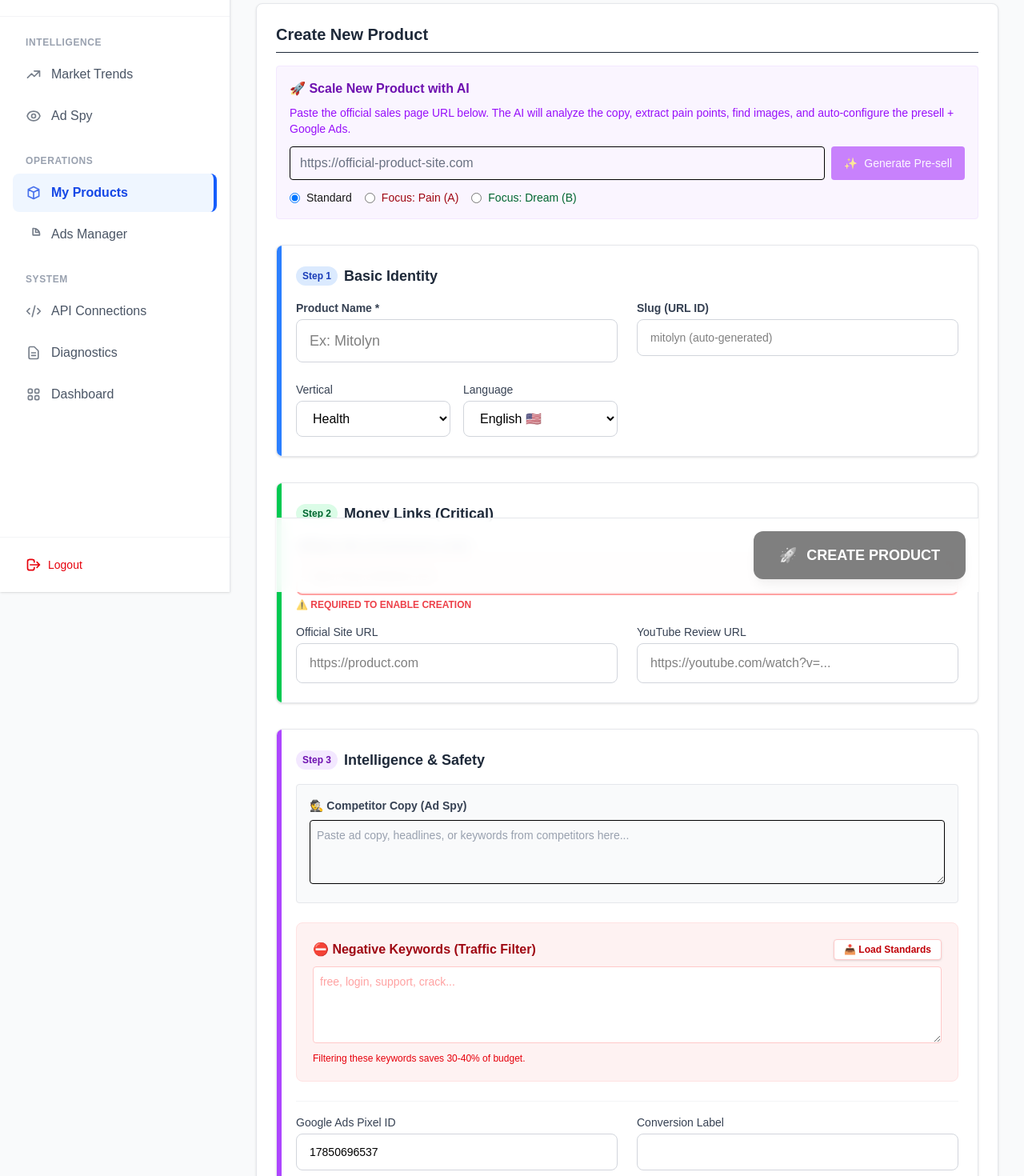
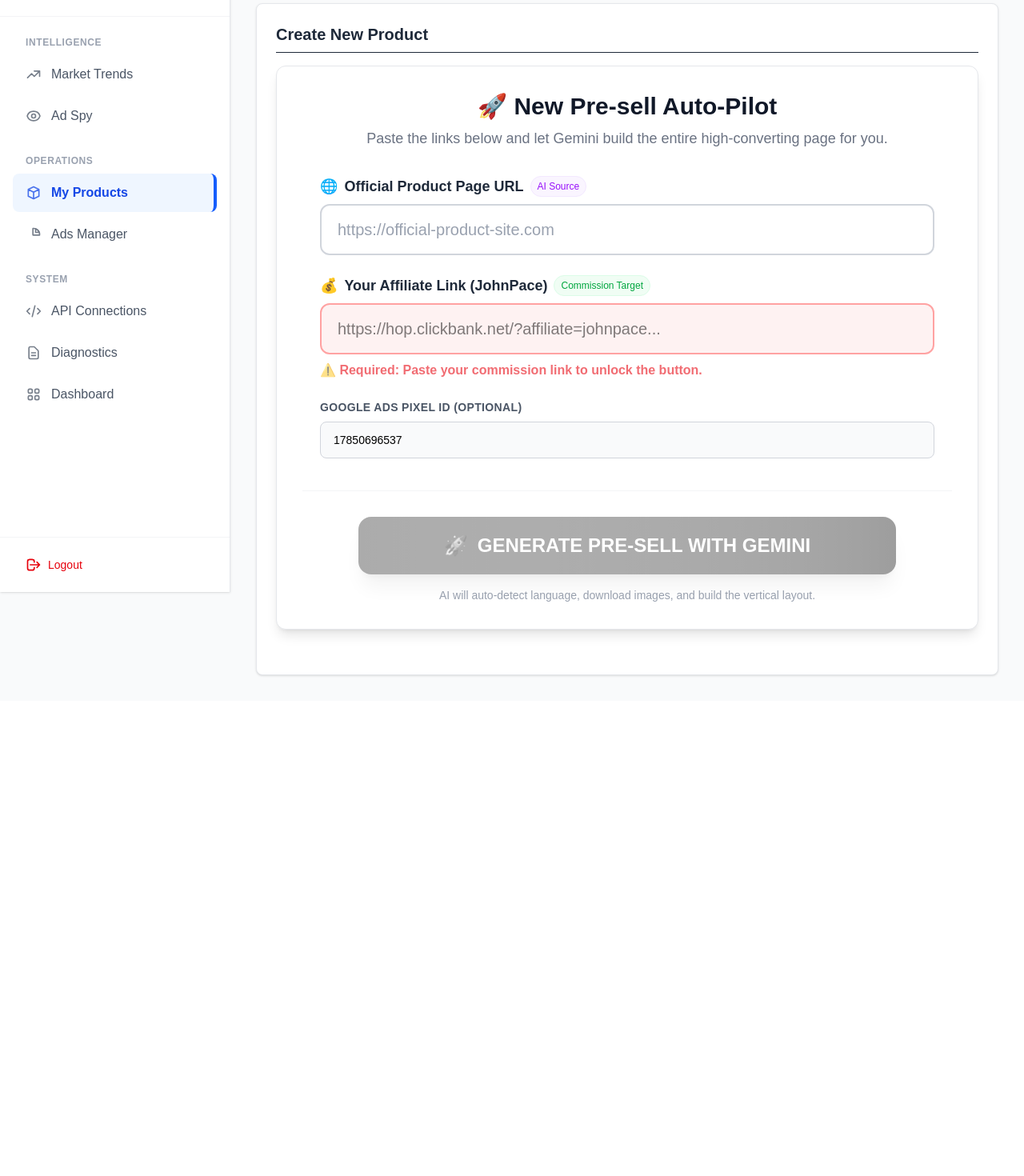
Before and after one commit to johndallapace-rgb/pressell-googleads, a Next.js app: page /admin/products/new in a window 1280 px wide. Shown: the part 60-1530 px from the top of the page at 80% size. After the commit the page ends 936 px from the top, so only its background shows below. Built offline with nearby package versions, Linux system fonts and the light colour scheme.

Commit message:
UI: Clean Minimalist Auto-Pilot Interface for Rapid Testing

```diff
--- a/src/components/admin/CreateProductForm.tsx
+++ b/src/components/admin/CreateProductForm.tsx
@@ -360,266 +360,106 @@ export default function CreateProductForm() {
         </div>
       )}
 
-      {/* Quick Scale / Import */}
-      <div className="mb-8 bg-purple-50 p-4 rounded border border-purple-100">
-          <h3 className="font-bold text-purple-800 mb-2 flex items-center gap-2">
-            🚀 Scale New Product with AI
-          </h3>
-          <p className="text-sm text-purple-600 mb-3">
-             Paste the official sales page URL below. The AI will analyze the copy, extract pain points, find images, and auto-configure the presell + Google Ads.
-          </p>
-          <div className="flex gap-2 mb-3">
+      <form onSubmit={handleSubmit} className="space-y-8">
+
+        {/* Simplified Auto-Pilot Interface */}
+        <div className="bg-white p-8 rounded-xl border border-gray-200 shadow-lg text-center">
+
+            <div className="mb-8">
+                <h3 className="text-3xl font-black text-gray-900 mb-2">🚀 New Pre-sell Auto-Pilot</h3>
+                <p className="text-gray-500 text-lg">Paste the links below and let Gemini build the entire high-converting page for you.</p>
+            </div>
+
+            <div className="max-w-3xl mx-auto space-y-6 text-left">
+
+                {/* 1. Official URL (Source of Truth) */}
+                <div>
+                    <label className="block text-lg font-bold text-gray-800 mb-2 flex items-center gap-2">
+                        <span>🌐</span> Official Product Page URL
+                        <span className="text-xs font-normal text-purple-600 bg-purple-50 px-2 py-1 rounded-full border border-purple-100">AI Source</span>
+                    </label>
                     <input
                         type="url"
-                value={importUrl}
-                onChange={handleImportUrlChange}
+                        value={formData.official_url}
+                        onChange={(e) => {
+                            const val = e.target.value;
+                            setFormData(prev => ({ ...prev, official_url: val }));
+                            setImportUrl(val); // Sync for AI
+                        }}
                         placeholder="https://official-product-site.com"
-                className="flex-1 border rounded px-3 py-2 text-base text-black placeholder:text-gray-500 selection:bg-purple-200 selection:text-black"
+                        className="w-full border-2 border-gray-300 rounded-xl px-5 py-4 text-xl text-black placeholder:text-gray-400 focus:border-blue-500 focus:ring-4 focus:ring-blue-50 outline-none transition-all"
                     />
+                </div>
+
+                {/* 2. Affiliate URL (Money Link) */}
+                <div>
+                    <label className="block text-lg font-bold text-gray-800 mb-2 flex items-center gap-2">
+                        <span>💰</span> Your Affiliate Link (JohnPace)
+                        <span className="text-xs font-normal text-green-600 bg-green-50 px-2 py-1 rounded-full border border-green-100">Commission Target</span>
+                    </label>
+                    <input
+                        type="url"
+                        value={formData.affiliate_url}
+                        onChange={(e) => setFormData(prev => ({ ...prev, affiliate_url: e.target.value }))}
+                        placeholder="https://hop.clickbank.net/?affiliate=johnpace..."
+                        className={`w-full border-2 rounded-xl px-5 py-4 text-xl font-mono text-black outline-none transition-all ${!formData.affiliate_url ? 'border-red-300 bg-red-50 focus:border-red-500' : 'border-green-300 bg-green-50 focus:border-green-500'}`}
+                    />
+                    {!formData.affiliate_url && (
+                        <p className="text-red-600 font-bold mt-2 animate-pulse flex items-center gap-2">
+                            ⚠️ Required: Paste your commission link to unlock the button.
+                        </p>
+                    )}
+                </div>
+
+                {/* 3. Pixel ID (Tracking) */}
+                <div>
+                    <label className="block text-sm font-bold text-gray-600 mb-2 uppercase tracking-wide">
+                        Google Ads Pixel ID (Optional)
+                    </label>
+                    <input
+                        type="text"
+                        value={formData.google_ads_id}
+                        onChange={(e) => setFormData(prev => ({ ...prev, google_ads_id: e.target.value }))}
+                        placeholder="AW-XXXXXXXX"
+                        className="w-full border border-gray-300 rounded-lg px-4 py-3 text-black font-mono text-sm bg-gray-50 focus:bg-white transition-colors"
+                    />
+                </div>
+
+            </div>
+
+            {/* Action Area */}
+            <div className="mt-10 pt-8 border-t border-gray-100">
                 <button
-                id="auto-import-btn"
-                onClick={handleImport}
-                disabled={importing || !importUrl}
-                className="bg-purple-600 text-white px-4 py-2 rounded font-medium text-sm hover:bg-purple-700 disabled:opacity-50 flex items-center gap-2"
+                    type="submit"
+                    disabled={loading || !formData.affiliate_url || !formData.official_url}
+                    className="w-full max-w-2xl mx-auto py-5 bg-gradient-to-r from-blue-600 to-purple-600 text-white font-black text-2xl rounded-2xl shadow-xl hover:shadow-2xl hover:scale-[1.01] active:scale-[0.99] transition-all disabled:opacity-50 disabled:cursor-not-allowed disabled:grayscale flex items-center justify-center gap-3"
                 >
-                {importing ? (
+                    {loading ? (
                         <>
-                        <svg className="animate-spin h-4 w-4 text-white" xmlns="http://www.w3.org/2000/svg" fill="none" viewBox="0 0 24 24">
+                            <svg className="animate-spin h-6 w-6 text-white" xmlns="http://www.w3.org/2000/svg" fill="none" viewBox="0 0 24 24">
                                 <circle className="opacity-25" cx="12" cy="12" r="10" stroke="currentColor" strokeWidth="4"></circle>
                                 <path className="opacity-75" fill="currentColor" d="M4 12a8 8 0 018-8V0C5.373 0 0 5.373 0 12h4zm2 5.291A7.962 7.962 0 014 12H0c0 3.042 1.135 5.824 3 7.938l3-2.647z"></path>
                             </svg>
-                        Analyzing...
+                            BUILDING PRE-SELL...
                         </>
                     ) : (
                         <>
-                        <span>✨</span> Generate Pre-sell
+                            <span>🚀</span> GENERATE PRE-SELL WITH GEMINI
                         </>
                     )}
                 </button>
+                <p className="text-gray-400 text-sm mt-4">
+                    AI will auto-detect language, download images, and build the vertical layout.
+                </p>
             </div>
 
-          {/* Strategy Selector */}
-          <div className="flex gap-4 text-sm">
-              <label className="flex items-center gap-2 cursor-pointer">
-                  <input
-                      type="radio"
-                      name="strategy"
-                      checked={variantStrategy === 'standard'}
-                      onChange={() => setVariantStrategy('standard')}
-                      className="text-purple-600 focus:ring-purple-500"
-                  />
-                  <span>Standard</span>
-              </label>
-              <label className="flex items-center gap-2 cursor-pointer">
-                  <input
-                      type="radio"
-                      name="strategy"
-                      checked={variantStrategy === 'pain'}
-                      onChange={() => setVariantStrategy('pain')}
-                      className="text-red-600 focus:ring-red-500"
-                  />
-                  <span className="text-red-800 font-medium">Focus: Pain (A)</span>
-              </label>
-              <label className="flex items-center gap-2 cursor-pointer">
-                  <input
-                      type="radio"
-                      name="strategy"
-                      checked={variantStrategy === 'dream'}
-                      onChange={() => setVariantStrategy('dream')}
-                      className="text-green-600 focus:ring-green-500"
-                  />
-                  <span className="text-green-800 font-medium">Focus: Dream (B)</span>
-              </label>
-          </div>
         </div>
 
-      <form onSubmit={handleSubmit} className="space-y-8">
-
-        {/* Step 1: Basic Data */}
-        <div className="bg-white p-6 rounded-lg border border-gray-200 shadow-sm relative overflow-hidden">
-            <div className="absolute top-0 left-0 w-1.5 h-full bg-blue-500"></div>
-            <h3 className="text-lg font-bold text-gray-800 mb-4 flex items-center gap-2">
-                <span className="bg-blue-100 text-blue-800 text-xs px-2 py-1 rounded-full">Step 1</span>
-                Basic Identity
-            </h3>
-
-            <div className="grid md:grid-cols-2 gap-6">
-                <div>
-                  <label className="block text-sm font-bold text-gray-700 mb-1">Product Name *</label>
-                  <input
-                    type="text" name="name" required
-                    value={formData.name} onChange={handleChange}
-                    className="w-full border border-gray-300 rounded-lg px-4 py-3 focus:ring-2 focus:ring-blue-500 outline-none text-black text-lg font-medium"
-                    placeholder="Ex: Mitolyn"
-                  />
+        {/* Hidden Fields for Compatibility */}
+        <div className="hidden">
+            <input type="text" name="name" value={formData.name} readOnly />
         </div>
 
-                <div>
-                  <label className="block text-sm font-bold text-gray-700 mb-1">Slug (URL ID)</label>
-                  <input
-                    type="text" name="slug"
-                    value={formData.slug} onChange={handleChange}
-                    className="w-full border border-gray-300 rounded-lg px-4 py-3 focus:ring-2 focus:ring-blue-500 outline-none text-black font-mono text-sm"
-                    placeholder="mitolyn (auto-generated)"
-                  />
-                </div>
-
-                <div className="grid grid-cols-2 gap-4">
-                   <div>
-                    <label className="block text-sm font-medium text-gray-700 mb-1">Vertical</label>
-                    <select
-                        name="vertical" value={formData.vertical} onChange={handleChange}
-                        className="w-full border border-gray-300 rounded-lg px-4 py-3 text-black bg-white"
-                    >
-                        <option value="health">Health</option>
-                        <option value="diy">DIY</option>
-                        <option value="pets">Pets</option>
-                        <option value="dating">Dating</option>
-                        <option value="finance">Finance</option>
-                        <option value="other">Other</option>
-                    </select>
-                   </div>
-                   <div>
-                    <label className="block text-sm font-medium text-gray-700 mb-1">Language</label>
-                    <select
-                        name="language" value={formData.language} onChange={handleChange}
-                        className="w-full border border-gray-300 rounded-lg px-4 py-3 text-black bg-white"
-                    >
-                        <option value="en">English 🇺🇸</option>
-                        <option value="pt">Portuguese 🇧🇷</option>
-                        <option value="es">Spanish 🇪🇸</option>
-                        <option value="fr">French 🇫🇷</option>
-                        <option value="de">German 🇩🇪</option>
-                        <option value="it">Italian 🇮🇹</option>
-                    </select>
-                   </div>
-                </div>
-            </div>
-        </div>
-
-        {/* Step 2: Critical Links */}
-        <div className="bg-white p-6 rounded-lg border border-gray-200 shadow-sm relative overflow-hidden">
-            <div className="absolute top-0 left-0 w-1.5 h-full bg-green-500"></div>
-            <h3 className="text-lg font-bold text-gray-800 mb-4 flex items-center gap-2">
-                <span className="bg-green-100 text-green-800 text-xs px-2 py-1 rounded-full">Step 2</span>
-                Money Links (Critical)
-            </h3>
-
-            <div className="space-y-4">
-                <div>
-                  <label className="block text-sm font-bold text-gray-700 mb-1">Affiliate URL (Commission Link) *</label>
-                  <div className="relative">
-                    <input
-                        type="url" name="affiliate_url" required
-                        value={formData.affiliate_url} onChange={handleChange}
-                        className={`w-full border-2 rounded-lg px-4 py-3 focus:ring-2 focus:ring-green-500 outline-none text-black font-mono text-sm ${!formData.affiliate_url ? 'border-red-300 bg-red-50' : 'border-green-200 bg-green-50'}`}
-                        placeholder={importedPlatform === 'Digistore24' ? `https://www.digistore24.com/redir/PRODUCT_ID/${platformId || 'AFFILIATE_ID'}` : "https://hop.clickbank.net/..."}
-                    />
-                  </div>
-                  {!formData.affiliate_url && <p className="text-xs text-red-600 mt-1 font-bold animate-pulse">⚠️ REQUIRED TO ENABLE CREATION</p>}
-                </div>
-
-                <div className="grid md:grid-cols-2 gap-6">
-                    <div>
-                      <label className="block text-sm font-medium text-gray-700 mb-1">Official Site URL</label>
-                      <input
-                        type="url" name="official_url" required
-                        value={formData.official_url} onChange={handleChange}
-                        className="w-full border border-gray-300 rounded-lg px-4 py-3 text-black"
-                        placeholder="https://product.com"
-                      />
-                    </div>
-                    <div>
-                      <label className="block text-sm font-medium text-gray-700 mb-1">YouTube Review URL</label>
-                      <input
-                        type="url" name="youtube_review_url" required
-                        value={formData.youtube_review_url} onChange={handleChange}
-                        className="w-full border border-gray-300 rounded-lg px-4 py-3 text-black"
-                        placeholder="https://youtube.com/watch?v=..."
-                      />
-                    </div>
-                </div>
-            </div>
-        </div>
-
-        {/* Step 3: Intelligence & Tracking */}
-        <div className="bg-white p-6 rounded-lg border border-gray-200 shadow-sm relative overflow-hidden">
-            <div className="absolute top-0 left-0 w-1.5 h-full bg-purple-500"></div>
-            <h3 className="text-lg font-bold text-gray-800 mb-4 flex items-center gap-2">
-                <span className="bg-purple-100 text-purple-800 text-xs px-2 py-1 rounded-full">Step 3</span>
-                Intelligence & Safety
-            </h3>
-
-            {/* Competitor Spy Field */}
-            <div className="bg-gray-50 p-4 rounded border border-gray-200 mb-6">
-                <h3 className="font-bold text-gray-700 mb-2 flex items-center gap-2 text-sm">
-                    🕵️ Competitor Copy (Ad Spy)
-                </h3>
-                <textarea
-                    value={competitorAds}
-                    onChange={(e) => setCompetitorAds(e.target.value)}
-                    placeholder="Paste ad copy, headlines, or keywords from competitors here..."
-                    className="w-full border rounded p-2 text-sm h-20 text-black placeholder:text-gray-400"
-                />
-            </div>
-
-            {/* Negative Keywords Section - Highlighted */}
-            <div className="bg-red-50 p-5 rounded-lg border border-red-100 mb-6">
-                <div className="flex justify-between items-center mb-2">
-                    <h3 className="font-bold text-red-800 flex items-center gap-2">
-                        ⛔ Negative Keywords (Traffic Filter)
-                    </h3>
-                    <button
-                        onClick={handleLoadNegatives}
-                        className="text-xs bg-white border border-red-200 hover:bg-red-100 text-red-700 px-3 py-1 rounded font-bold transition-colors shadow-sm"
-                    >
-                        📥 Load Standards
-                    </button>
-                </div>
-                <textarea
-                    value={formData.google_ads_negatives.join('\n')}
-                    onChange={(e) => setFormData(prev => ({ ...prev, google_ads_negatives: e.target.value.split('\n') }))}
-                    placeholder="free, login, support, crack..."
-                    className="w-full border border-red-200 rounded p-2 text-sm h-24 text-black placeholder:text-red-300 font-mono bg-white focus:ring-2 focus:ring-red-500 outline-none"
-                />
-                <p className="text-xs text-red-600 mt-1 font-medium">Filtering these keywords saves 30-40% of budget.</p>
-            </div>
-
-            {/* Tracking */}
-            <div className="grid md:grid-cols-2 gap-6 pt-4 border-t border-gray-100">
-                <div>
-                    <label className="block text-sm font-medium text-gray-700 mb-1">Google Ads Pixel ID</label>
-                    <input
-                        type="text" name="google_ads_id"
-                        value={formData.google_ads_id} onChange={handleChange}
-                        className="w-full border border-gray-300 rounded-lg px-4 py-3 text-black font-mono text-sm"
-                    />
-                </div>
-                <div>
-                    <label className="block text-sm font-medium text-gray-700 mb-1">Conversion Label</label>
-                    <input
-                        type="text" name="google_ads_label"
-                        value={formData.google_ads_label} onChange={handleChange}
-                        className="w-full border border-gray-300 rounded-lg px-4 py-3 text-black font-mono text-sm"
-                    />
-                </div>
-            </div>
-        </div>
-
-        {/* Submit Action */}
-        <div className="pt-4 border-t flex justify-end sticky bottom-0 bg-white/90 p-4 backdrop-blur-sm border-t-gray-200 z-10">
-           <button
-             type="submit"
-             disabled={loading || !formData.affiliate_url}
-             className={`px-8 py-4 bg-black text-white font-black text-lg rounded-xl shadow-lg hover:bg-gray-800 transition-all duration-200 transform hover:scale-[1.02] active:scale-95 flex items-center gap-3 ${loading || !formData.affiliate_url ? 'opacity-50 cursor-not-allowed grayscale' : ''}`}
-           >
-             {loading ? 'Creating Product...' : (
-                <>
-                    <span>🚀</span> CREATE PRODUCT
-                </>
-             )}
-           </button>
-        </div>
       </form>
     </div>
   );
```
Lines whose indentation alone changed are shown as unchanged.
